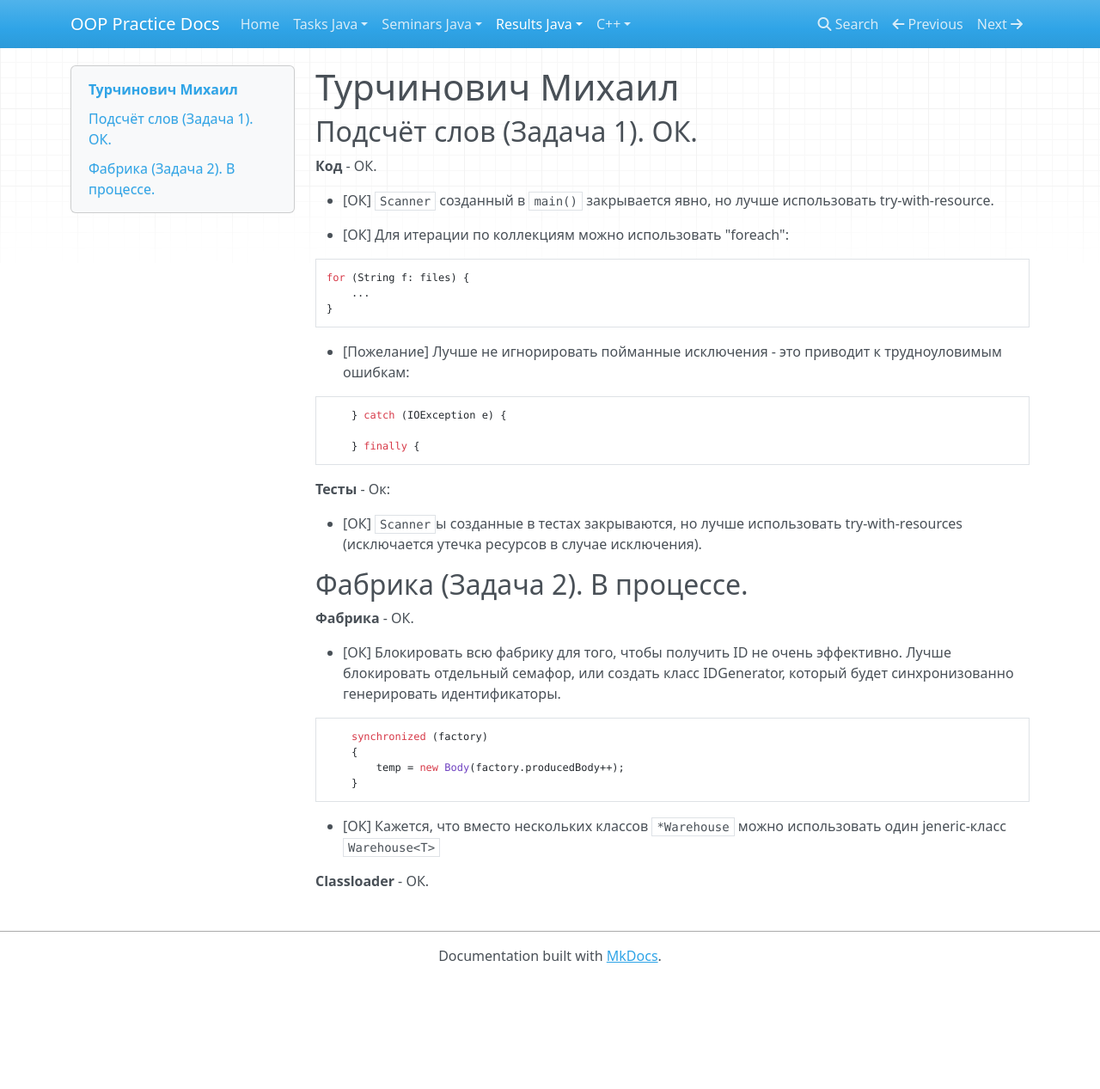
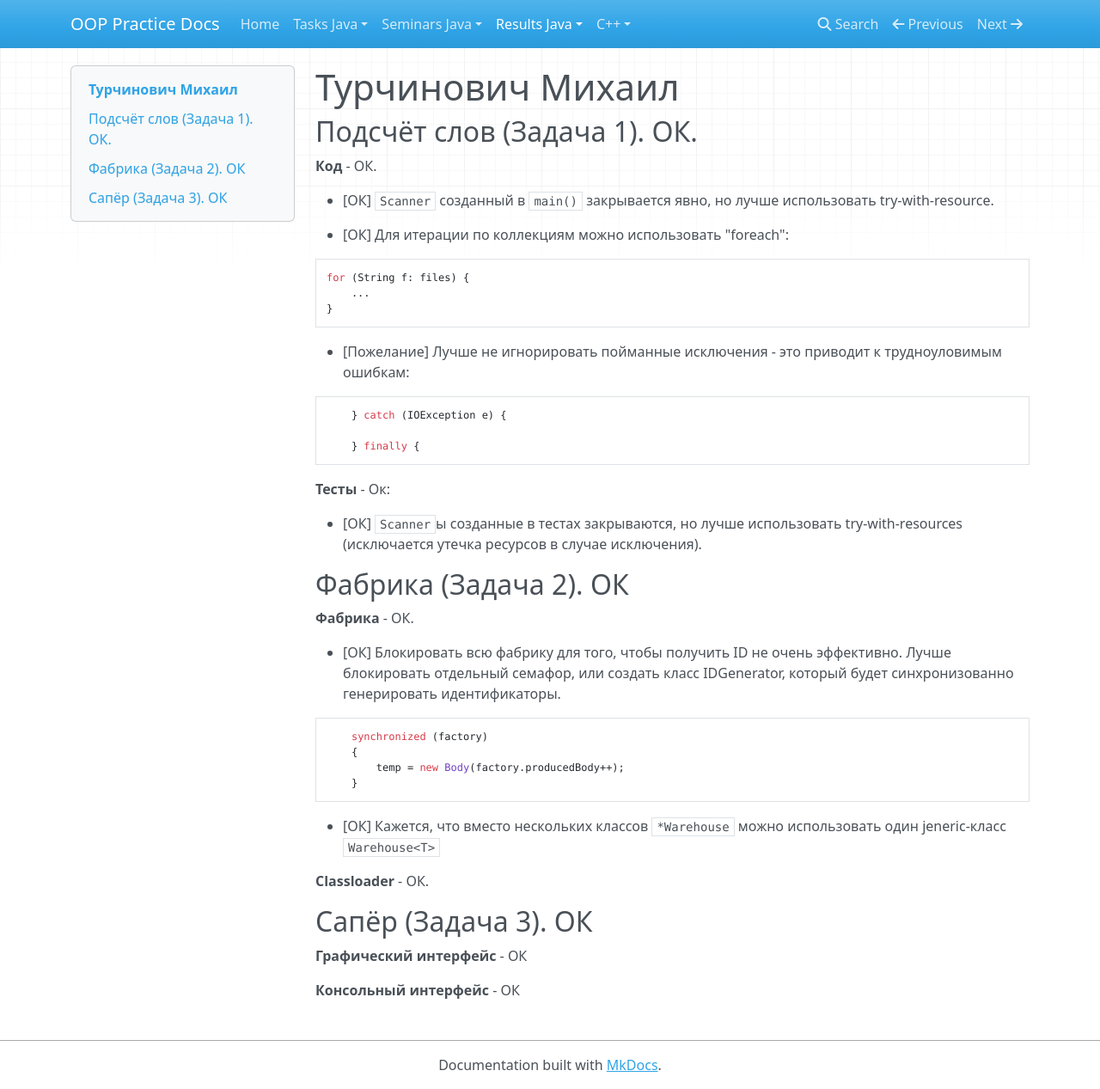
Before and after one commit to avoronkov/oop, an MkDocs documentation site: the page built from docs/2017.java/results/turchinovich.md, in a window 1280 px wide and 1267 px high. Shown: the whole window at 86% size. Built offline with MkDocs 1.6.1, drawn with Linux system fonts in a browser that asks for light colours; nearby versions of some CDN libraries; old or Windows-style settings are respelled for this version of MkDocs.

Commit message:
turchinovich results update

```diff
--- a/docs/2017.java/results/turchinovich.md
+++ b/docs/2017.java/results/turchinovich.md
@@ -27,7 +27,7 @@ for (String f: files) {
 - [ОК] `Scanner`ы созданные в тестах закрываются, но лучше использовать try-with-resources
 (исключается утечка ресурсов в случае исключения).
 
-## Фабрика (Задача 2). В процессе.
+## Фабрика (Задача 2). ОК
 
 **Фабрика** - ОК.
 
@@ -43,3 +43,9 @@ for (String f: files) {
 - [ОК] Кажется, что вместо нескольких классов `*Warehouse` можно использовать один jeneric-класс `Warehouse<T>`
 
 **Classloader** - ОК.
+
+## Сапёр (Задача 3). ОК
+
+**Графический интерфейс** - ОК
+
+**Консольный интерфейс** - ОК
```
Also changed, not shown: docs/2017.java/results.md (+2 -0 lines).
